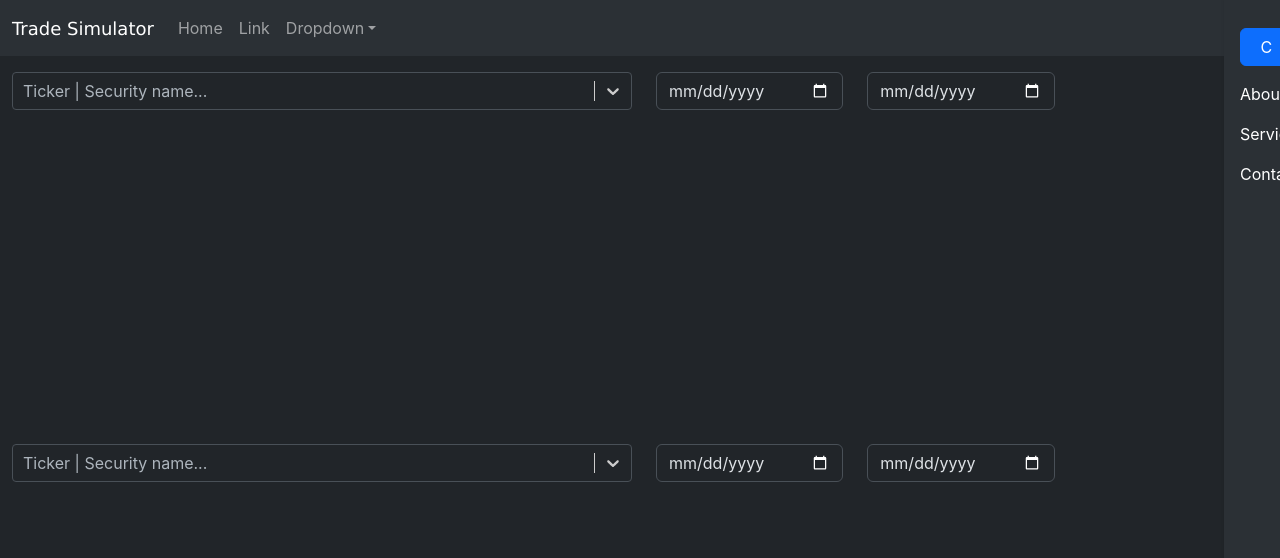
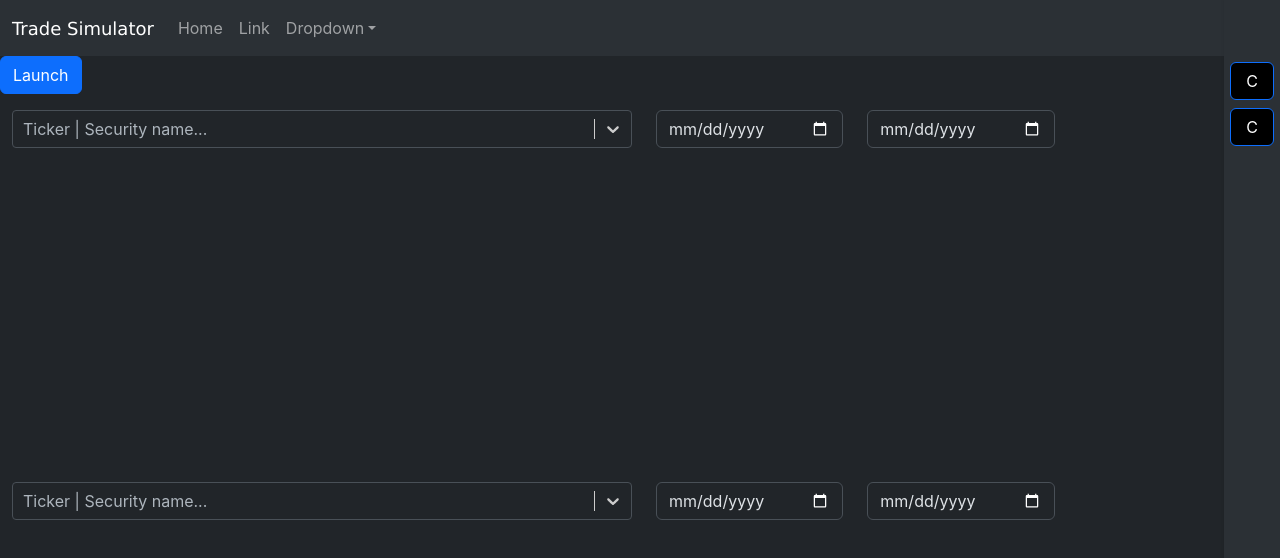
Before and after one commit to benWillan/trade-simulator, a React (Create React App) app in the folder WebApi/ClientApp/: page / in a window 1280 px wide. Shown: the top 558 px of the page. Built offline with nearby package versions, Linux system fonts and the light colour scheme.

Commit message:
[feat] Add animation to bar on click

```diff
--- a/WebApi/ClientApp/src/App.tsx
+++ b/WebApi/ClientApp/src/App.tsx
@@ -1,13 +1,15 @@
 import './App.css';
-import { NavBar } from './components/topLevel/NavBar'
+import { NavBar } from './components/topLevel/NavBar';
 import { ContainerFluid } from './components/topLevel/ContainerFluid';
-import Sidebar from './components/general/Sidebar'
+import Sidebar from './components/general/Sidebar';
+import OffCanvas from './components/general/OffCanvas';
 
 function App() {
   return (
     <>
       <NavBar></NavBar>
       <Sidebar></Sidebar>
+      <OffCanvas></OffCanvas>
       <ContainerFluid chartsRendered={2}></ContainerFluid>
     </>
   );
--- /dev/null
+++ b/WebApi/ClientApp/src/components/general/OffCanvas.tsx
@@ -0,0 +1,56 @@
+import { useState } from 'react';
+import Button from 'react-bootstrap/Button';
+import Offcanvas from 'react-bootstrap/Offcanvas';
+
+const options = [
+  // {
+  //   name: 'Enable backdrop (default)',
+  //   scroll: false,
+  //   backdrop: true,
+  // },
+  // {
+  //   name: 'Disable backdrop',
+  //   scroll: false,
+  //   backdrop: false,
+  // },
+  {
+    name: 'Enable body scrolling',
+    scroll: true,
+    backdrop: false,
+  },
+  // {
+  //   name: 'Enable both scrolling & backdrop',
+  //   scroll: true,
+  //   backdrop: true,
+  // },
+];
+
+function OffCanvas() {
+  const [show, setShow] = useState(false);
+
+  const handleClose = () => setShow(false);
+  const handleShow = () => setShow(true);
+
+  return (
+    <>
+      <Button variant="primary" onClick={handleShow}>
+        Launch
+      </Button>
+
+      {options.map((props, idx) => (
+
+        <Offcanvas show={show} {...props} onHide={handleClose} style={{ top: "56px", width: "360px" }} placement='end'>
+        <Offcanvas.Header closeButton>
+          <Offcanvas.Title>Offcanvas</Offcanvas.Title>
+        </Offcanvas.Header>
+        <Offcanvas.Body>
+          Some text as placeholder. In real life you can have the elements you
+          have chosen. Like, text, images, lists, etc.
+        </Offcanvas.Body>
+      </Offcanvas>
+      ))}
+    </>
+  );
+}
+
+export default OffCanvas;
--- a/WebApi/ClientApp/src/components/general/Sidebar.tsx
+++ b/WebApi/ClientApp/src/components/general/Sidebar.tsx
@@ -17,7 +17,7 @@ const Sidebar = () => {
         display: "flex",
         flexDirection: "column",
         boxShadow: "2px 0 5px rgba(0,0,0,0.2)",
-        zIndex: 1000,
+        zIndex: 1,
       }}
     >
       {/* <h4
@@ -30,12 +30,18 @@ const Sidebar = () => {
         My App
       </h4> */}
       <Nav className="flex-column" variant="pills">
-        <Nav.Link href="/" className="text-white">
+        {/* <Nav.Link href="/" className="text-white">
           <Button style={{width: "80%"}}>C</Button>
         </Nav.Link>
         <Nav.Link href="/about" className="text-white">About</Nav.Link>
         <Nav.Link href="/services" className="text-white">Services</Nav.Link>
-        <Nav.Link href="/contact" className="text-white">Contact</Nav.Link>
+        <Nav.Link href="/contact" className="text-white">Contact</Nav.Link> */}
+        <div style={{position: "absolute", top: "62px", width: "100%", textAlign: "center"}}>
+          <Button style={{width: "80%", backgroundColor: "black"}}>C</Button>
+        </div>
+        <div style={{position: "absolute", top: "108px", width: "100%", textAlign: "center"}}>
+          <Button style={{width: "80%", backgroundColor: "black"}}>C</Button>
+        </div>
       </Nav>
     </div>
   );
```
